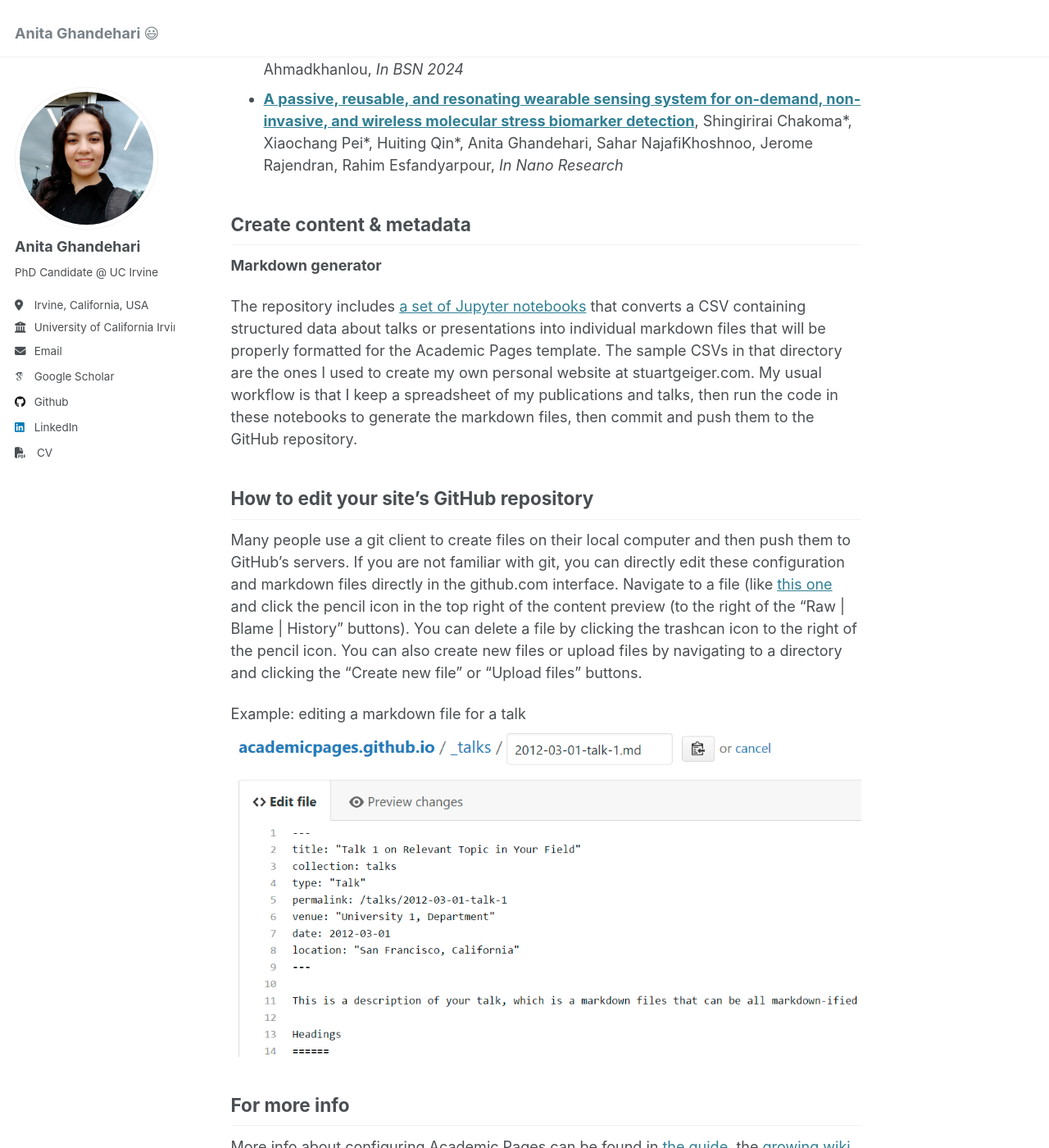
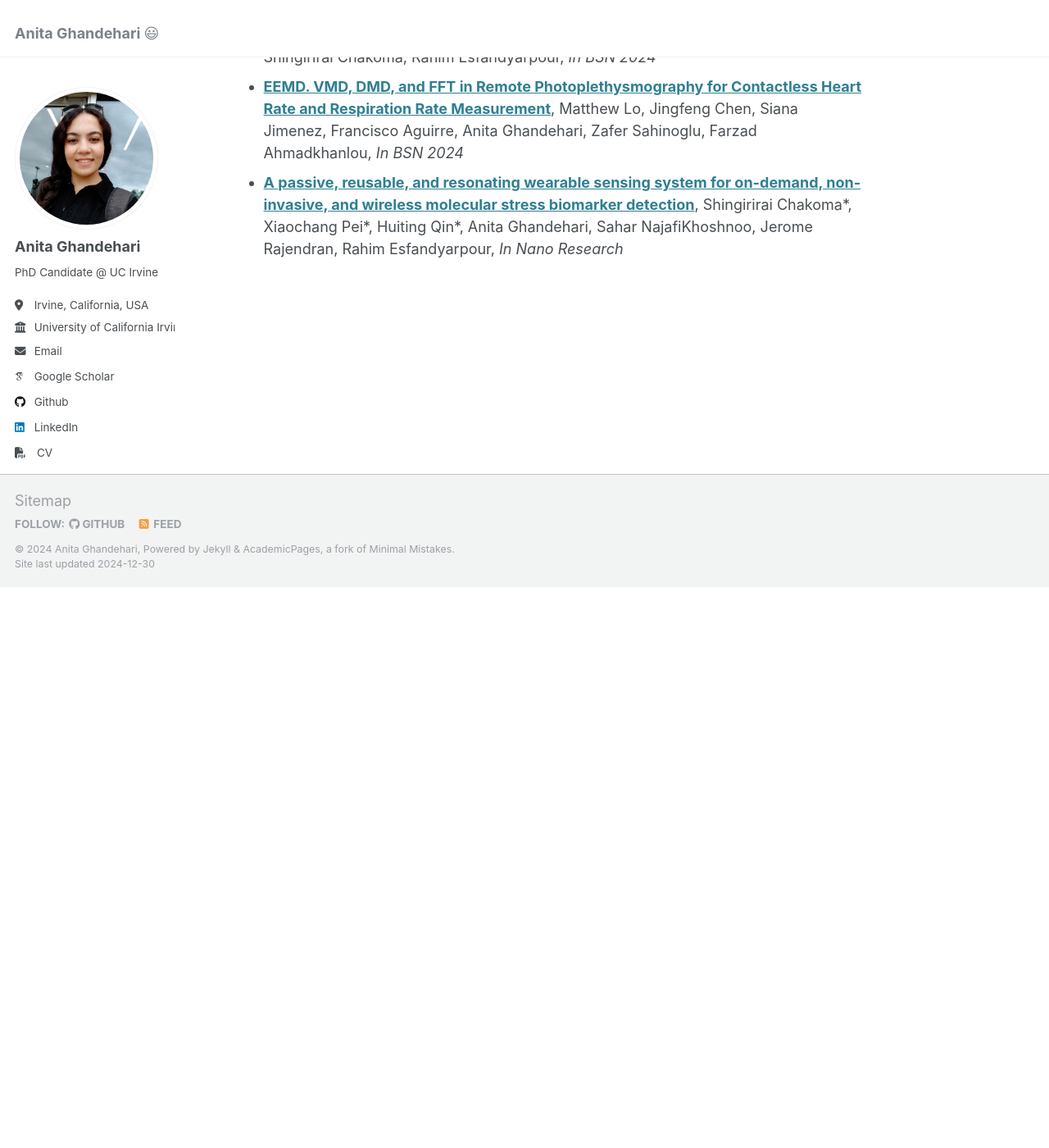
Before and after one commit to AnitaGhandehari/AnitaGhandehari.github.io, a Jekyll site: the page built from _pages/about.md, in a window 1280 px wide and 1400 px high, scrolled down 1217 px. Shown: the whole window at 82% size. Built offline with Jekyll 4.4.1, drawn with Linux system fonts in a browser that asks for light colours; some web fonts are replaced; after the commit the page ends 1933 px from its top, so only the background shows below that; some of the changed text lies outside the part shown.

Commit message:
Update about.md

```diff
--- a/_pages/about.md
+++ b/_pages/about.md
@@ -24,23 +27,3 @@ Selected Publications
 - **[Optimizing NFC-Based Wearable Sensors for Arterial Pulse Monitoring: A Comparative Study of Sampling Rates and Machine Learning Models](https://ieeexplore.ieee.org/abstract/document/10780749/)**, Anita Ghandehari, Jorge Alfonso Tavares-Negrete, Xiaochang Pei, Jerome Rajendran, Shingirirai Chakoma, Rahim Esfandyarpour, _In BSN 2024_
 - **[EEMD. VMD, DMD, and FFT in Remote Photoplethysmography for Contactless Heart Rate and Respiration Rate Measurement](https://scholar.google.com/citations?view_op=view_citation&hl=en&user=D10CZPQAAAAJ&sortby=pubdate&citation_for_view=D10CZPQAAAAJ:IjCSPb-OGe4C)**, Matthew Lo, Jingfeng Chen, Siana Jimenez, Francisco Aguirre, Anita Ghandehari, Zafer Sahinoglu, Farzad Ahmadkhanlou, _In BSN 2024_
 - **[A passive, reusable, and resonating wearable sensing system for on-demand, non-invasive, and wireless molecular stress biomarker detection](https://scholar.google.com/citations?view_op=view_citation&hl=en&user=D10CZPQAAAAJ&sortby=pubdate&citation_for_view=D10CZPQAAAAJ:u5HHmVD_uO8C)**, Shingirirai Chakoma\*, Xiaochang Pei\*, Huiting Qin\*, Anita Ghandehari, Sahar NajafiKhoshnoo, Jerome Rajendran, Rahim Esfandyarpour, _In Nano Research_
-
-Create content & metadata
-------
-
-
-**Markdown generator**
-
-The repository includes [a set of Jupyter notebooks](https://github.com/academicpages/academicpages.github.io/tree/master/markdown_generator
-) that converts a CSV containing structured data about talks or presentations into individual markdown files that will be properly formatted for the Academic Pages template. The sample CSVs in that directory are the ones I used to create my own personal website at stuartgeiger.com. My usual workflow is that I keep a spreadsheet of my publications and talks, then run the code in these notebooks to generate the markdown files, then commit and push them to the GitHub repository.
-
-How to edit your site's GitHub repository
-------
-Many people use a git client to create files on their local computer and then push them to GitHub's servers. If you are not familiar with git, you can directly edit these configuration and markdown files directly in the github.com interface. Navigate to a file (like [this one](https://github.com/academicpages/academicpages.github.io/blob/master/_talks/2012-03-01-talk-1.md) and click the pencil icon in the top right of the content preview (to the right of the "Raw | Blame | History" buttons). You can delete a file by clicking the trashcan icon to the right of the pencil icon. You can also create new files or upload files by navigating to a directory and clicking the "Create new file" or "Upload files" buttons.
-
-Example: editing a markdown file for a talk
-![Editing a markdown file for a talk](/images/editing-talk.png)
-
-For more info
-------
-More info about configuring Academic Pages can be found in [the guide](https://academicpages.github.io/markdown/), the [growing wiki](https://github.com/academicpages/academicpages.github.io/wiki), and you can always [ask a question on GitHub](https://github.com/academicpages/academicpages.github.io/discussions). The [guides for the Minimal Mistakes theme](https://mmistakes.github.io/minimal-mistakes/docs/configuration/) (which this theme was forked from) might also be helpful.
```
Also changed, not shown: other parts of _pages/about.md (+5 -2 lines).
